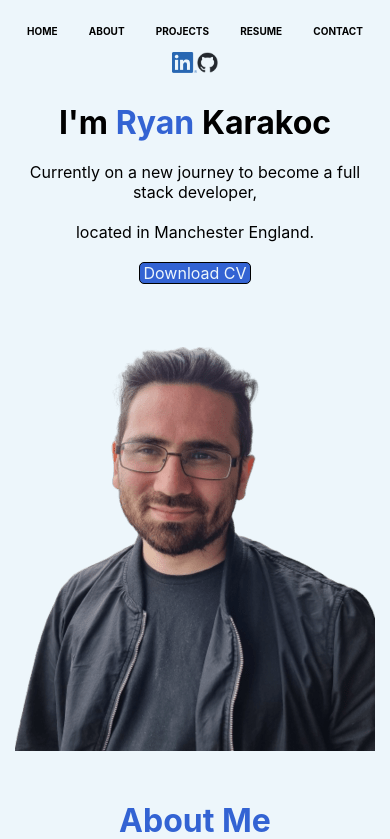
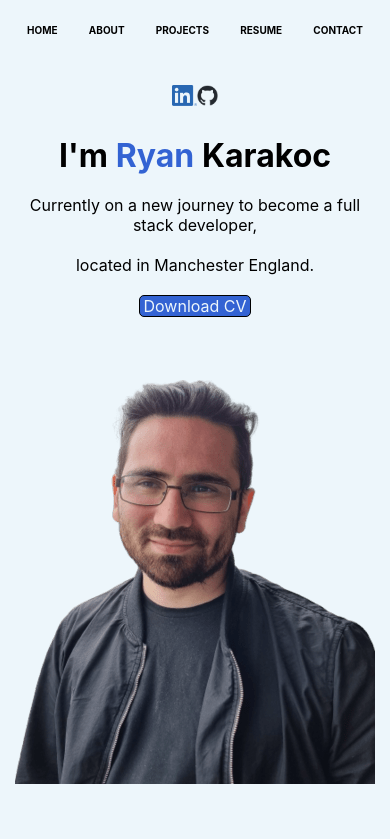
Before and after one commit to RyanKarakoc/portfolio, a React (Create React App) app: page / in a window 390 px wide. Shown: the top 839 px of the page. Built offline with nearby package versions, Linux system fonts and the light colour scheme.

Commit message:
changed navbar padding for mobile

```diff
--- a/src/App.css
+++ b/src/App.css
@@ -4,11 +4,16 @@ body {
 
 @media (max-width: 400px) {
   .navbar {
+    position: sticky;
+    top: 0;
     display: flex;
     justify-content: center;
+    align-items: center;
     gap: 8vw;
-    margin-top: 25px;
-    margin-bottom: 15px;
+    margin-bottom: 25px;
+    height: 60px;
+    background-color: rgb(237, 246, 251);
+    z-index: 1;
   }
 
   #nav {
```
